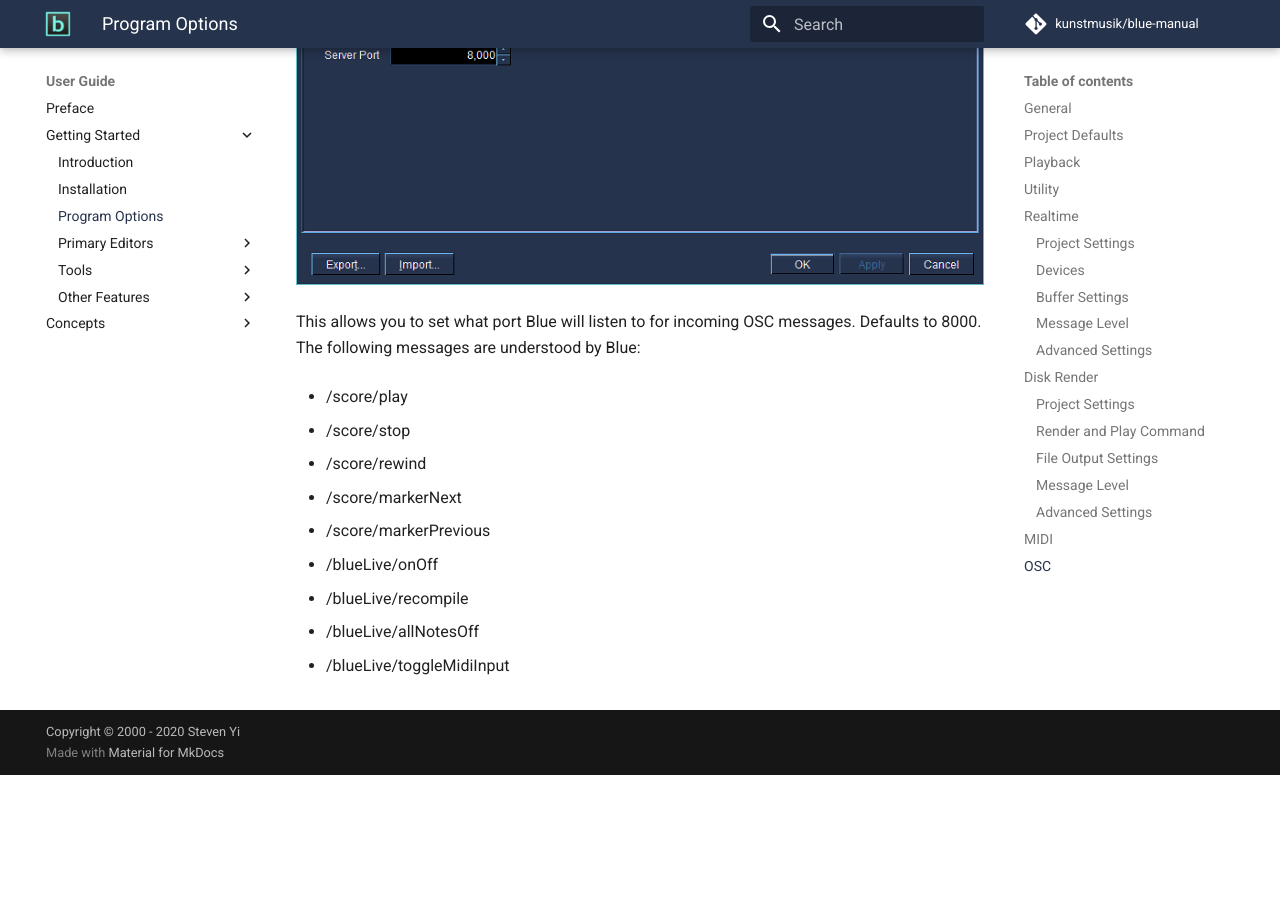
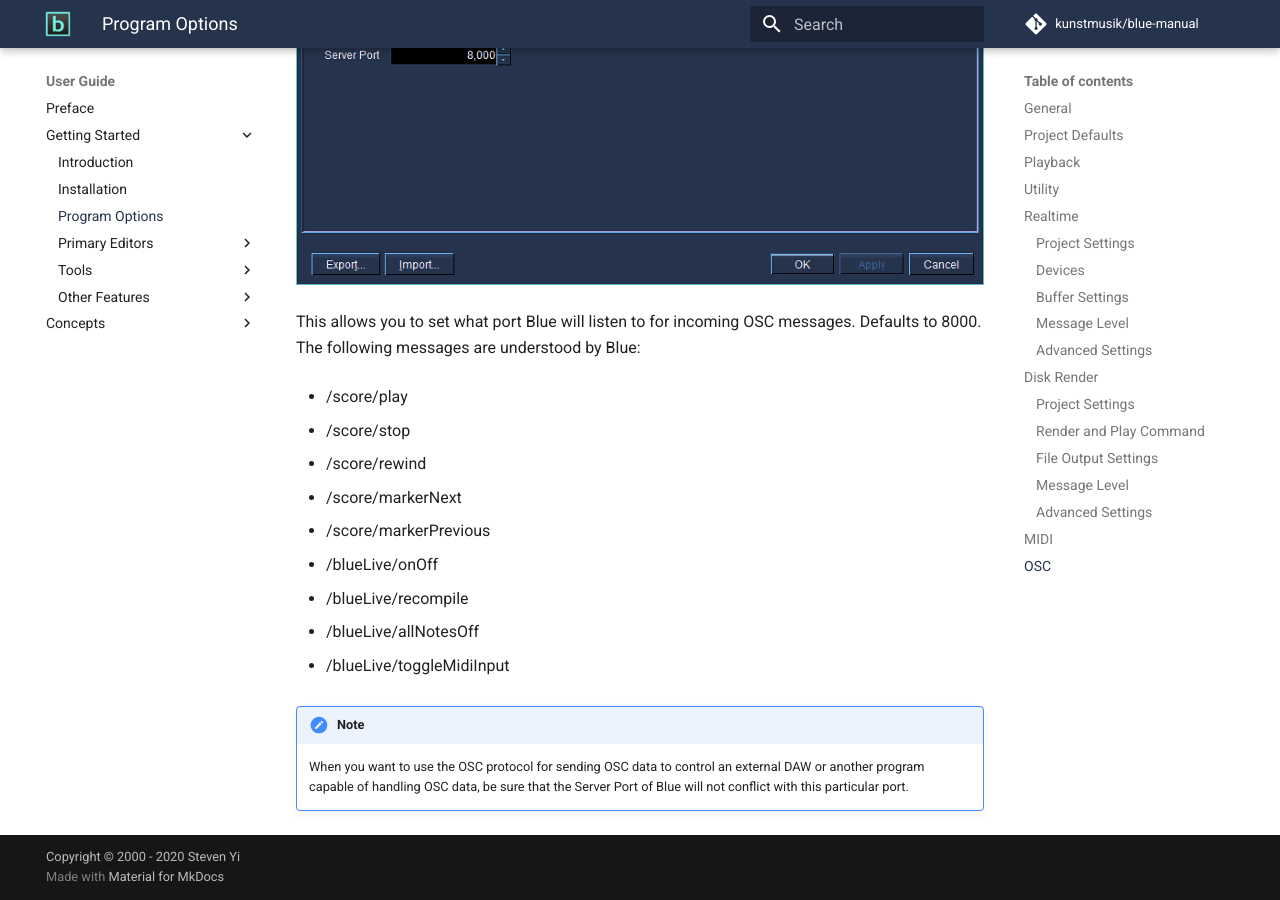
Before and after one commit to kunstmusik/blue-manual, an MkDocs documentation site: the page built from docs/users/gettingStarted/programOptions.md, in a window 1280 px wide and 900 px high, scrolled down 14318 px. Built offline with MkDocs 1.6.1 and Material for MkDocs 9.7.7, drawn with Linux system fonts in a browser that asks for light colours; comment, search, counter and statistics services are not loaded; before the commit the page ends 15093 px from its top, so only the background shows below that.

Commit message:
added remark
on conflicting OSC port

```diff
--- a/docs/users/gettingStarted/programOptions.md
+++ b/docs/users/gettingStarted/programOptions.md
@@ -485,3 +485,6 @@ Blue:
   - /blueLive/allNotesOff
 
   - /blueLive/toggleMidiInput
+
+!!! note
+    When you want to use the OSC protocol for sending OSC data to control an external DAW or another program capable of handling OSC data, be sure that the Server Port of Blue will not conflict with this particular port.
```
